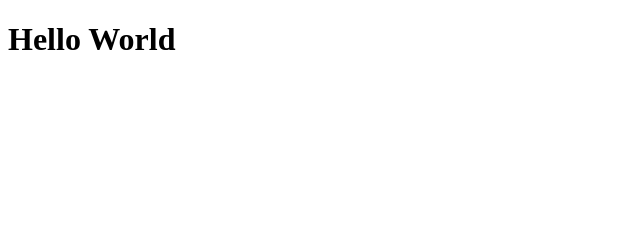
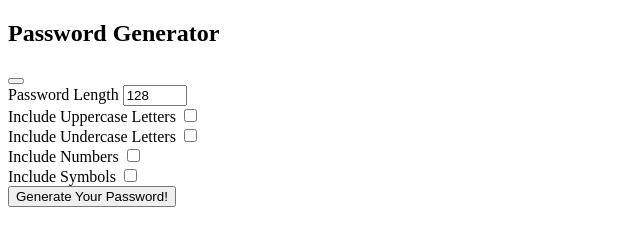
Before and after one commit to Jonathan-J-Choi/homework3.github.io, a plain HTML site: page index.html in a window 1280 px wide. Shown: the whole page, without its empty margins (0-640 px from the left). Drawn offline with Linux system fonts and the light colour scheme.

Commit message:
framework html

```diff
--- a/index.html
+++ b/index.html
@@ -1,8 +1,52 @@
 <!DOCTYPE html>
+<html lang="en">
+
 <head>
+  <meta charset="UTF-8" />
+  <meta name="viewport" content="width=device-width, initial-scale=1.0" />
+  <meta http-equiv="X-UA-Compatible" content="ie=edge" />
+  <title>Password Generator</title>
+  <link rel="stylesheet" href="style.css" />
+</head>
+
+<body>
+  <div class="container">
+    <h2>Password Generator</h2>
+    <div class="result-container">
+      <span id="result"></span>
+      <button class="btn" id="clipboard">
+        <i class="far fa-clipboard"></i>
+      </button>
+    </div>
+    <div class="settings">
+      <div class="setting">
+        <label>Password Length</label>
+        <input type="number" id="length" min="8" max="128" value="128" />
+      </div>
+      <div class="setting">
+        <label>Include Uppercase Letters</label>
+        <input type="checkbox" id="uppercase" unchecked />
+      </div>
+      <div class="setting">
+        <label>Include Undercase Letters</label>
+        <input type="checkbox" id="undercase" unchecked />
+      </div>
+      <div class="setting">
+        <label>Include Numbers</label>
+        <input type="checkbox" id="numbers" unchecked />
+      </div>
+      <div class="setting">
+        <label>Include Symbols</label>
+        <input type="checkbox" id="symbols" unchecked />
+      </div>
+    </div>
+    <button class="btn btn-large" id="generate">
+      Generate Your Password!
+    </button>
+  </div>
 
 
-</head>
-<body>
-  <h1>Hello World</h1>
+  <script src="script.js"></script>
 </body>
+
+</html>
```
Also changed, not shown: script.js (added), style.css (added).
